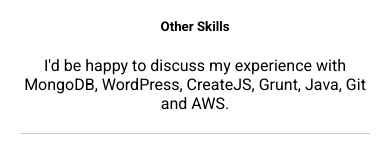
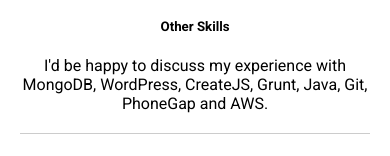
Before and after one commit to mikeprosser/Old-CV-2017, a website: page index.html in a window 390 px wide. Shown: the part 2157-2313 px from the top of the page. Drawn offline with Linux system fonts and the light colour scheme.

Commit message:
Add PhoneGap reference

```diff
--- a/index.html
+++ b/index.html
@@ -43,7 +43,7 @@
                 <h5>Project Management</h5>
                 <p>In my previous position I ended up leading the development team which involved extensive work with the company director to develop our priorities for each sprint, assigning out work to other developers and managing the deployment of each new release of the codebase. This gave me a lot of opportunities to work directly with people from all parts of the company to ensure we were all working towards the same goals, as well as time to get better at estimating how long projects should take, taking into account how busy the various participants were and to improve my own time management.</p>
                 <h5>Other Skills</h5>
-                <p>I'd be happy to discuss my experience with MongoDB, WordPress, CreateJS, Grunt, Java, Git and AWS.</p>
+                <p>I'd be happy to discuss my experience with MongoDB, WordPress, CreateJS, Grunt, Java, Git, PhoneGap and AWS.</p>
             </div>
         </div>
         <hr>
```
